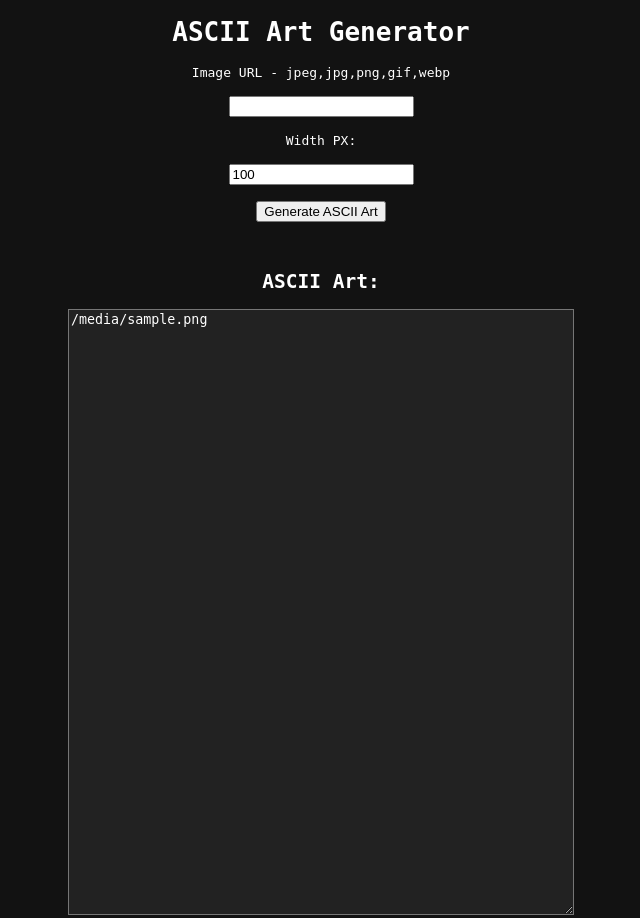
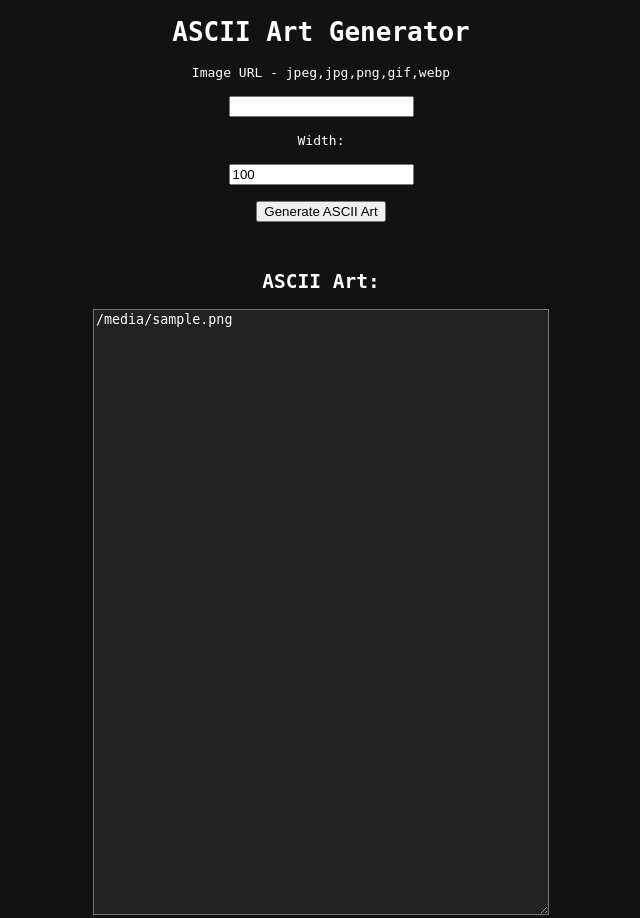
Before and after one commit to bigsk1/airats, a Flask app: template templates/index.html in a window 1280 px wide. Shown: the whole page, without its empty margins (319-959 px from the left). Run offline with Flask 2, Linux system fonts and the light colour scheme; the template is opened without the code that fills it: most values are stand-ins (such as "Sample title", 1, 10 or a date in 2020).

Commit message:
update index.html width

```diff
--- a/templates/index.html
+++ b/templates/index.html
@@ -28,7 +28,7 @@
             margin-bottom: 2rem;
         }
         textarea {
-            min-width: 500px;
+            min-width: 450px;
             max-width: 100%;
             height: 600px;
             white-space: pre;
@@ -43,7 +43,7 @@
     <form method="POST">
         <label for="image_url">Image URL - jpeg,jpg,png,gif,webp</label>
         <input type="text" id="image_url" name="image_url" required>
-        <label for="width">Width PX:</label>
+        <label for="width">Width:</label>
         <input type="number" id="width" name="width" value="100" required>
         <button type="submit">Generate ASCII Art</button>
     </form>
```
